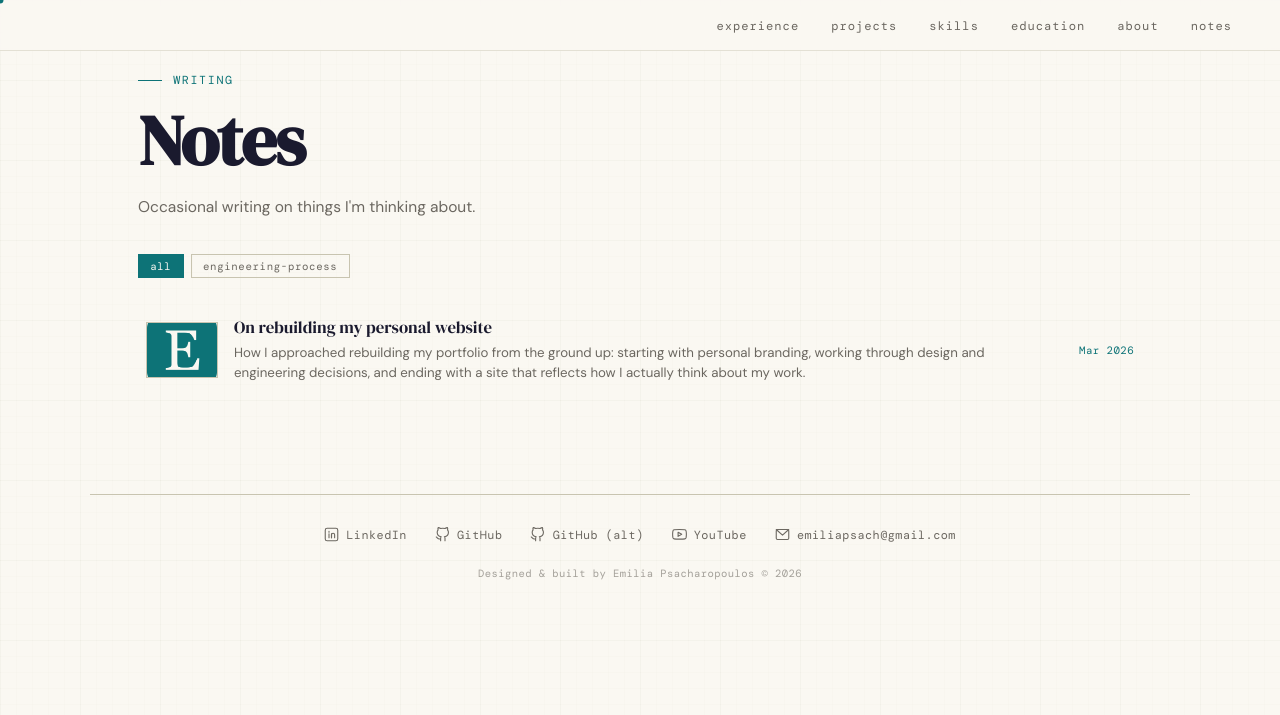
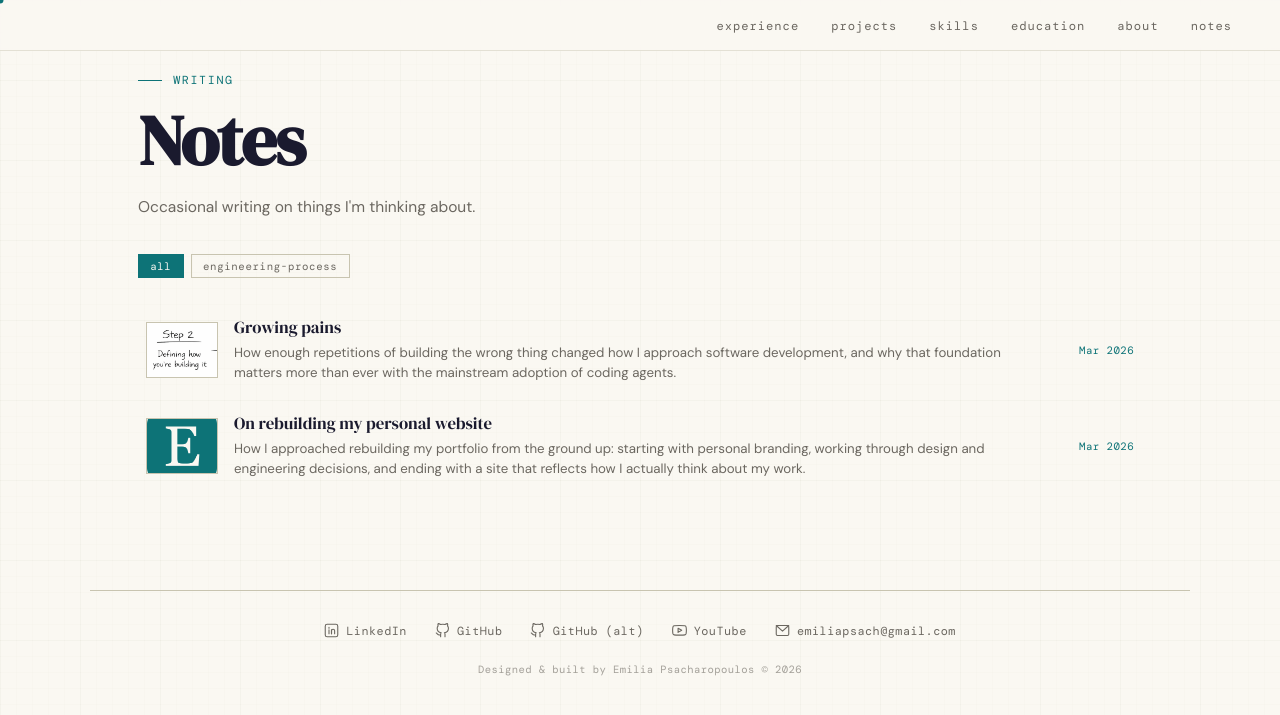
Before and after one commit to EmiliaPsacharopoulos/EmiliaPsacharopoulos.github.io, a Jekyll site: the page built from notes.html, in a window 1280 px wide. Shown: the top 715 px of the page. Built offline with Jekyll 4.4.1, drawn with Linux system fonts in a browser that asks for light colours; some of the changed lines change nothing that is shown.

Commit message:
Adding a new blog post, and updating writing style

```diff
--- /dev/null
+++ b/_notes/2026-03-24-growing_pains.md
@@ -0,0 +1,65 @@
+---
+layout: note
+title: "Growing pains"
+date: 2026-03-24
+tag: engineering-process
+image: /assets/images/notes/product_development_process.png
+description: "How enough repetitions of building the wrong thing changed how I approach software development, and why that foundation matters more than ever with the mainstream adoption of coding agents."
+---
+
+For a lot of my early career, I would be handed a problem and immediately start running towards a solution. This became a painful process: in meetings, code reviews, or demos, a senior engineer would question a basic business-logic assumption that I made, but failed to confirm with the team, which instantly negated my entire set of code changes. I learned the hard way that the time invested upfront to deeply consider what needs to be built is by far the most powerful way to solve problems. Today, I want to share that approach.
+
+<figure>
+  <img src="/assets/images/notes/product_development_process.png" alt="My new product development process">
+  <figcaption>My new product development process</figcaption>
+</figure>
+
+---
+
+## Step 1: Defining what you're building
+
+A manager once told me that to effectively own delivering software, you need to believe in why you are building it in the first place. If you do not understand or agree with the business logic decisions behind what you are building, you will end up implementing someone else's vision by checking in with them every few hours to confirm you are on the right track, at which point they might as well build it themselves. Step 1 exists for two reasons: to get everyone aligned on the logic, and to make sure you fully understand what you are building so you can arrive at a great solution on your own.
+
+The first step of building software is getting to an agreed upon definition of what is being built before even considering the code changes. This starts with defining clear principles: what the product can and cannot do. These principles guide every decision that follows: business logic, user flows, scope boundaries, and open questions, and are easy to skip when there is pressure to start delivering.
+
+The most difficult part of this step is knowing who to ask to weigh in on approving the business logic, and being the person who drives the group to a consensus. The responsibility is not to figure everything out on your own, but to ensure those decisions get figured out in the first place. One of the harder lessons I've learned doing this process is to **treat silence as a signal that something has not been fully understood yet, not as confirmation that everyone agrees.**
+
+I have found that part of being successful at scoping projects is being comfortable saying when I do not know something. Early in my career, admitting that felt like it would undermine my credibility. In practice, the engineers I have learned the most from do it without hesitation and it has never come across that way. Surfacing those unknowns early is what drives the team to answer the right questions upfront and produces a much better final product.
+
+An AI tool is useful at this stage. You can use one to help write the business logic document itself and ask it to generate edge case questions you may not have thought to ask.
+
+---
+
+## Step 2: Defining how you're building it
+
+Once there is an agreed upon definition of what is being built, the next step involves aligning on a high-level technical approach. Keep the plan concise, around one to two pages. A reviewer needs to read it, understand what you are trying to do, and weigh in on the decisions that actually matter without getting lost in details that distract from that.
+
+One thing I have found consistently is that technical scoping surfaces business logic edge cases that were not considered during Step 1. Thinking through every edge case at the UX level alone rarely works. When this surfaces, the important thing is to immediately communicate the change back to the relevant stakeholders and update the business logic definition before moving forward.
+
+The standard way to structure a technical plan is by breaking the work into milestones. A milestone represents an entire workflow goal. The value is in sequencing: understanding what can happen in parallel, what is blocked by something else, and in what order things need to be completed. Each milestone contains one or more steps, each with a targeted goal, a time estimate, and clear validation criteria.
+
+Before going deep on open questions, time estimates, or the finer details of the plan, I have found it valuable to get informal, brief feedback from stakeholders on the highest-level decisions first. **Validating your approach before investing hours thinking through the details can save a lot of potential rework,** and a short in-person check-in at this stage tends to surface misalignments faster than anything else.
+
+For any step or milestone where the technical solution is non-obvious, it is worth including a trade analysis directly in the plan: laying out the options against a set of selection criteria, presenting a recommendation with justification, and getting explicit sign-off from a reviewer before execution begins. Again, the responsibility is not to have all the answers, but to make sure the right questions get raised and resolved before any code is written. A coding agent can help here too, by pointing one at the codebase and then at each step document and asking it to generate questions looking for edge cases, gaps, or inconsistencies. It is one of the most effective ways to stress test a plan before anyone starts building.
+
+I will often spin up a coding agent in the background to start working through the defined milestones and steps. Actually following through on the implementation, even roughly, gives you a much more grounded sense of the effort involved. You can see the lines of code changing, understand the real scope of impact, and revisit your approach or time estimates before committing to them.
+
+---
+
+## Step 3: Executing with coding agents
+
+After the high-level technical approach has been approved, I use coding agents to execute each step in the plan. Agentic-assisted coding introduces a much more tempting version of the same pitfall I described at the start of this post: running off to build a solution before thinking it through now merely takes a few seconds.
+
+Coding standards are a good example. If you work somewhere with strict standards but a codebase that does not consistently meet them, a coding agent will use the surrounding code as context and produce more of the same, quietly contributing tech debt with every run. Directing it to follow all the standards strictly when shipping a minor feature could mean looking at a massive refactor that has nothing to do with what you need to deliver. There is no universal rule here; it is about being decisive about where you draw the line on a given piece of work.
+
+The approach that works better is to start every session in planning mode. Before any code gets written, I review what the agent is proposing architecturally and push back on anything that deviates from the high-level plan, does not follow proper software best practices or the coding standards. **The coding agent is the implementer; the architecture decisions have to come from you.** Starting in planning mode adds time upfront, but saves it consistently in the end.
+
+The same principle from Steps 1 and 2 applies here: if the implementation surfaces changes to the business logic or the high-level technical approach, **those decisions need to be communicated to the right stakeholders immediately rather than silently absorbed into the code.**
+
+---
+
+## Looking forward
+
+These lessons have come with a lot of growing pains, and were frustrating in the moment, but have shaped how I think about engineering ownership. I am carrying them forward as I continue to grow as an engineer.
+
+And that upfront work is only going to matter more. As coding agents accelerate implementation, more of an engineer's time will shift to defining what to build, how to build it, and aligning people around those decisions. Engineers who do this well will be significantly more effective at building products people actually want to use.
```
Also changed, not shown: .claude/writing-style.md, assets/images/notes/product_development_process.png (added).
